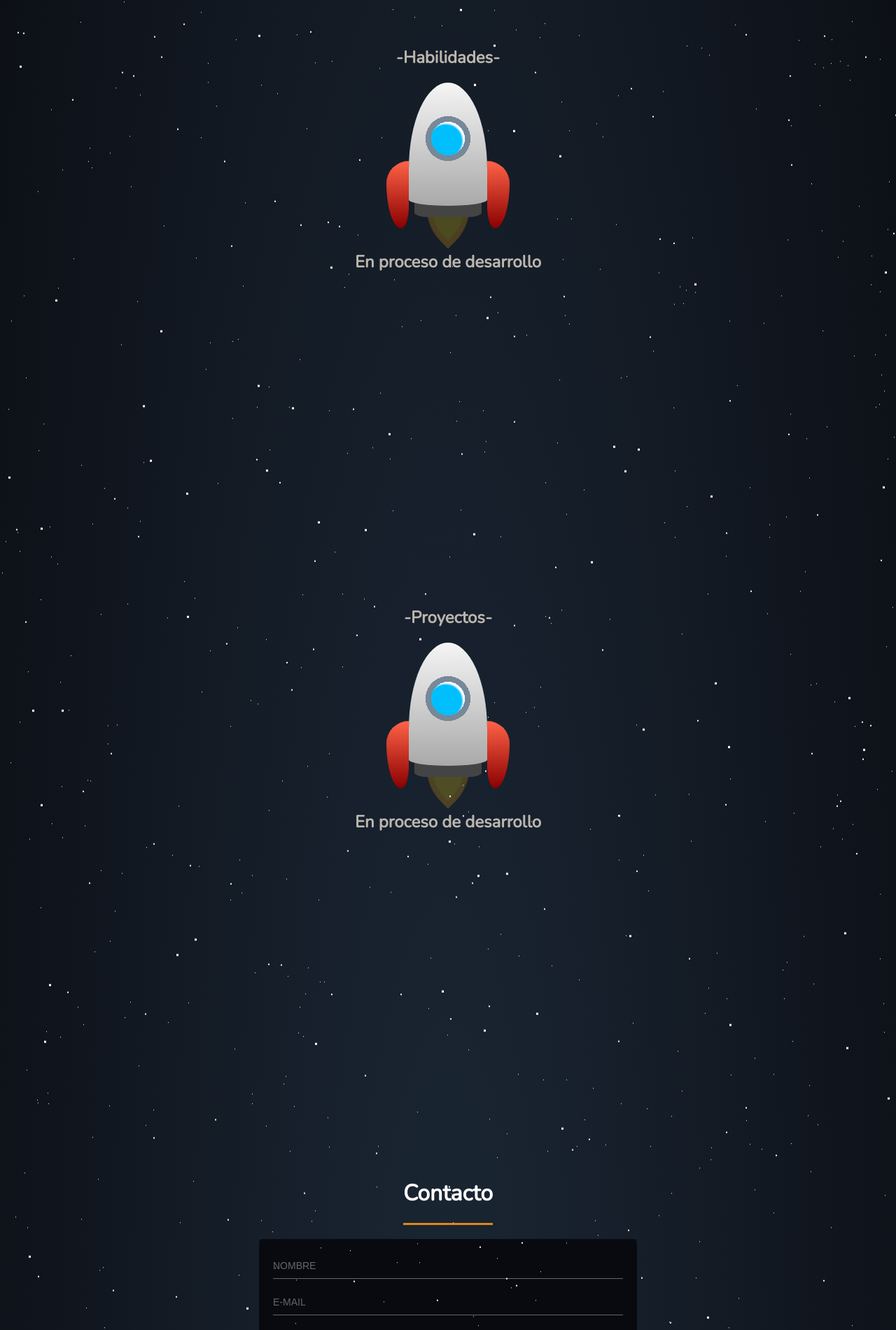
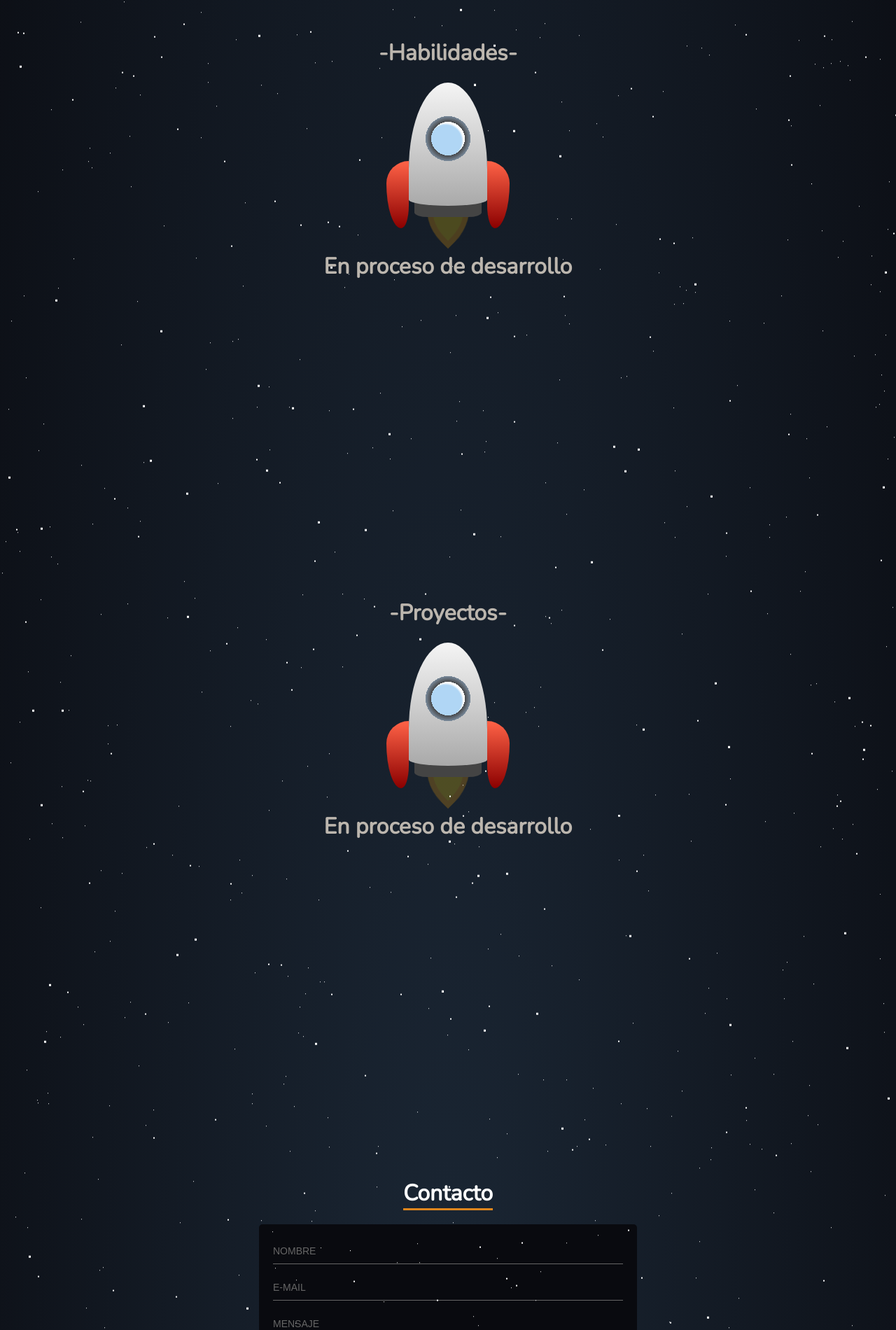
Before and after one commit to Aalzate95/Alexander-Website, a React (Create React App) app: page / in a window 1280 px wide. Shown: the part 1772-3672 px from the top of the page at 70% size. Built offline with nearby package versions, Linux system fonts and the light colour scheme.

Commit message:
contact correction

```diff
--- a/src/App.css
+++ b/src/App.css
@@ -77,8 +77,9 @@ html{
   color: white;
 }
 
-.Contacto {
+.Contacto h1{
   color:white;
+  margin:0;
   font-size: calc(50px+2vmin)
 }
 
@@ -137,6 +138,7 @@ html{
 .form-button:hover {
   color: #df861d;
 }
+
 .rocket {
   width: 7em;
   height: 11em;
@@ -145,12 +147,12 @@ html{
       radial-gradient(
           circle at 3.5em 5em,
           transparent 1.5em,
-          lightslategray 1.5em, lightslategray 2em,
+          #48494b 1.5em, lightslategray 2em,
           transparent 2em
       ),
       radial-gradient(
           circle at 3.3em 5.2em,
-          deepskyblue 1.4em,
+          #b0d6f5 1.4em,
           transparent 1.6em
       ),
       radial-gradient(
@@ -220,6 +222,7 @@ html{
   right: -2em;
   border-radius: 0 3em 100% 50%;
 }
+
 
 
 #stars {
--- a/src/App.js
+++ b/src/App.js
@@ -40,7 +40,7 @@ function App() {
 
             </div>
           </div>
-          <section id="Habilidades">
+          <div id="Habilidades">
             <div className="Habilidades">
               <h1>-Habilidades-</h1>
               <div className="rocket">
@@ -49,8 +49,8 @@ function App() {
               <br/><br/>
               <h1>En proceso de desarrollo</h1>
             </div>
-          </section>
-          <section id="Proyectos">
+          </div>
+          <div id="Proyectos">
           <div className="Proyectos">
               <h1>-Proyectos-</h1>
               <div className="rocket">
@@ -59,7 +59,7 @@ function App() {
               <br/><br/>
               <h1>En proceso de desarrollo</h1>
           </div>
-          </section>
+          </div>
 
           <div id="Contacto">
             <div className="Contacto">
```
